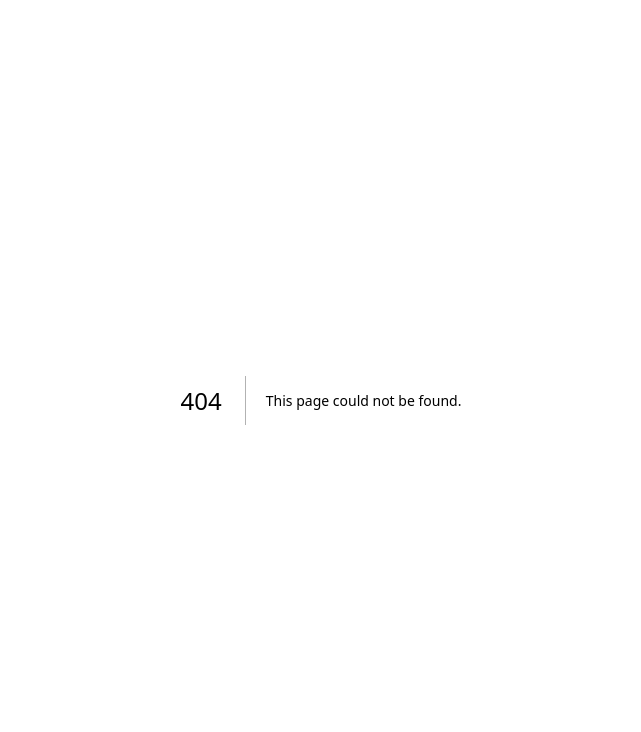
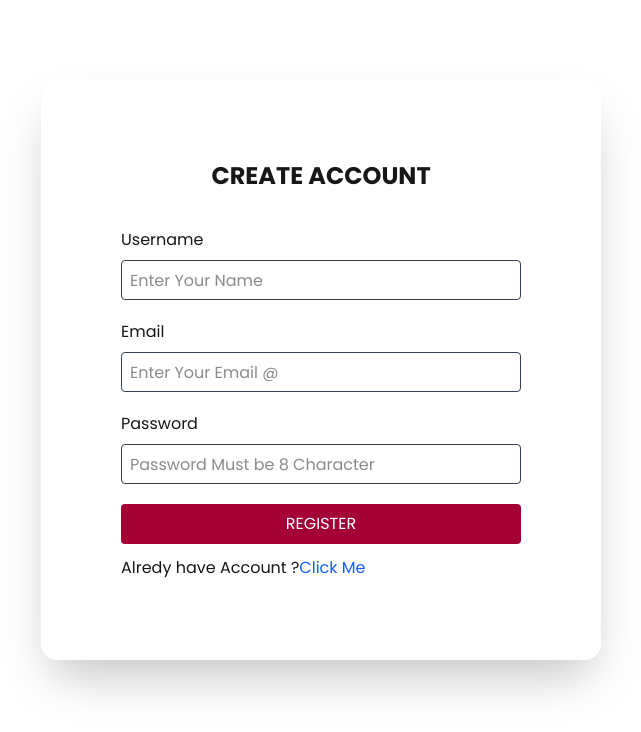
Before and after one commit to AldioYaspindoDev/Sahamku-Apps, a Next.js app: page /Register in a window 1280 px wide. Before the commit this address had no page. Shown: the top 732 px of the page, without its empty margins (319-960 px from the left). Built offline with nearby package versions, Linux system fonts and the light colour scheme.

Commit message:
feat: menambahkan fitur register dan login

```diff
--- a/src/app/Articles/[id]/page.jsx
+++ b/src/app/Articles/[id]/page.jsx
@@ -40,11 +40,15 @@ export default function ArticleDetail() {
                     <h2 className="text-4xl md:text-5xl font-bold text-gray-900 leading-tight">
                         {article.headline}
                     </h2>
-                    <p className="mt-4 text-xl text-gray-500 font-light max-w-2xl mx-auto">
+                    <p className="mt-4 text-xl mb-4 text-gray-500 font-light max-w-2xl mx-auto">
                         {article.summary}
                     </p>
+                    <a href={article.url}
+                className="text-gray-500 hover:text-blue-500 mx-auto"
+                >Read More Here ...</a>
                 </div>
             </div>
+
         </article>
         <Footer/>
         </>
--- a/src/app/Login/page.jsx
+++ b/src/app/Login/page.jsx
@@ -0,0 +1,98 @@
+"use client";
+
+import { useState } from "react";
+import { useRouter } from "next/navigation";
+import Link from "next/link";
+
+export default function Register() {
+  const [email, setEmail] = useState("");
+  const [hashed_password, setHashedPassword] = useState("");
+  const [error, setError] = useState("");
+  const [loading, setLoading] = useState(false);
+  const router = useRouter();
+
+  const handleLogin = async (e) => {
+    e.preventDefault();
+    setLoading(true);
+    setError("");
+
+    try {
+      const response = await fetch("http://127.0.0.1:8000/users/login", {
+        method: "POST",
+        headers: {
+          "content-type": "application/json",
+        },
+        credentials: "include",
+        body: JSON.stringify({
+          email,
+          hashed_password,
+        }),
+      });
+
+      if (!email || !hashed_password) {
+        setError("semua field harus diisi");
+        setLoading(false);
+        return;
+      }
+
+      const data = await response.json();
+
+      if (!response.ok) {
+        throw new Error(data.message || "gagal login");
+      }
+
+      router.push("/");
+    } catch (error) {
+      setError(error.message);
+    } finally {
+      setLoading(false);
+    }
+  };
+
+  return (
+    <section className="p-20">
+      <div className="shadow-2xl mx-auto p-20 w-140 rounded-2xl">
+        <h1 className="text-center font-bold mb-9 text-2xl">CREATE ACCOUNT</h1>
+        <form onSubmit={handleLogin}>
+
+          <div className="mb-5">
+            <label className="block mb-2">Email</label>
+            <input
+              type="email"
+              value={email}
+              onChange={(e) => setEmail(e.target.value)}
+              placeholder="Enter Your Email @"
+              className="w-full h-10 border p-2 border-gray-700 rounded-sm "
+            />
+          </div>
+
+          <div className="mb-5">
+            <label className="block mb-2">Password</label>
+            <input
+              type="text"
+              value={hashed_password}
+              onChange={(e) => setHashedPassword(e.target.value)}
+              placeholder="Password Must be 8 Character"
+              className="w-full h-10 border p-2 border-gray-700 rounded-sm "
+            />
+          </div>
+
+          <button
+            type="submit"
+            className="mb-3 bg-rose-800 text-white w-full p-2 rounded"
+            disabled={loading}
+          >
+            LOGIN
+          </button>
+
+          <span className="">
+            Dont have Account ?
+            <Link href="/Register" className="text-blue-600 hover:text-gray-700">
+              Click Me
+            </Link>
+          </span>
+        </form>
+      </div>
+    </section>
+  );
+}
--- /dev/null
+++ b/src/app/Register/page.jsx
@@ -0,0 +1,108 @@
+"use client";
+
+import { useState } from "react";
+import { useRouter } from "next/navigation";
+import Link from "next/link";
+
+export default function Register() {
+  const [username, setUsername] = useState("");
+  const [email, setEmail] = useState("");
+  const [hashed_password, setHashedPassword] = useState("");
+  const [error, setError] = useState("");
+  const [loading, setLoading] = useState(false);
+  const router = useRouter();
+
+  const handleRegister = async (e) => {
+    e.preventDefault();
+    setLoading(true);
+    setError("");
+
+    try {
+      const response = await fetch("http://127.0.0.1:8000/users/create", {
+        method: "POST",
+        headers: {
+          "content-type": "application/json",
+        },
+        body: JSON.stringify({
+          username,
+          email,
+          hashed_password,
+        }),
+      });
+
+      if (!username || !email || !hashed_password) {
+        setError("semua field harus diisi");
+        setLoading(false);
+        return;
+      }
+
+      const data = await response.json();
+
+      if (!response.ok) {
+        throw new Error(data.message || "gagal registrasi");
+      }
+
+      router.push("/Login");
+    } catch (error) {
+      setError(error.message);
+    } finally {
+      setLoading(false);
+    }
+  };
+
+  return (
+    <section className="p-20">
+      <div className="shadow-2xl mx-auto p-20 w-140 rounded-2xl">
+        <h1 className="text-center font-bold mb-9 text-2xl">CREATE ACCOUNT</h1>
+        <form onSubmit={handleRegister}>
+          <div className="mb-5">
+            <label className="block mb-2">Username</label>
+            <input
+              type="text"
+              value={username}
+              onChange={(e) => setUsername(e.target.value)}
+              placeholder="Enter Your Name"
+              className="w-full h-10 border p-2 border-gray-700 rounded-sm "
+            />
+          </div>
+          <div className="mb-5">
+            <label className="block mb-2">Email</label>
+            <input
+              type="email"
+              value={email}
+              onChange={(e) => setEmail(e.target.value)}
+              placeholder="Enter Your Email @"
+              className="w-full h-10 border p-2 border-gray-700 rounded-sm "
+            />
+          </div>
+
+          <div className="mb-5">
+            <label className="block mb-2">Password</label>
+            <input
+              type="text"
+              value={hashed_password}
+              onChange={(e) => setHashedPassword(e.target.value)}
+              placeholder="Password Must be 8 Character"
+              className="w-full h-10 border p-2 border-gray-700 rounded-sm "
+            />
+          </div>
+
+          <button
+            type="submit"
+            className="mb-3 bg-rose-800 text-white w-full p-2 rounded"
+            disabled={loading}
+          >
+            REGISTER
+          </button>
+
+          <span className="">
+            Alredy have Account ?
+            <Link href="/Login" className="text-blue-600 hover:text-gray-700">
+              Click Me
+            </Link>
+          </span>
+        </form>
+      </div>
+    </section>
+  );
+}
--- a/src/components/Navbar.jsx
+++ b/src/components/Navbar.jsx
@@ -29,7 +29,7 @@ export default function Navbar() {
             <Link href="/daftar-saham" className="text-gray-700 hover:text-rose-800 font-medium transition-colors">
               Tentang Kami
             </Link>
-            <Link href="/login" className="px-6 py-2.5 bg-rose-800 text-white rounded-full font-medium hover:bg-rose-900 transition-all shadow-md hover:shadow-lg">
+            <Link href="/Register" className="px-6 py-2.5 bg-rose-800 text-white rounded-full font-medium hover:bg-rose-900 transition-all shadow-md hover:shadow-lg">
               Login
             </Link>
           </div>
```
